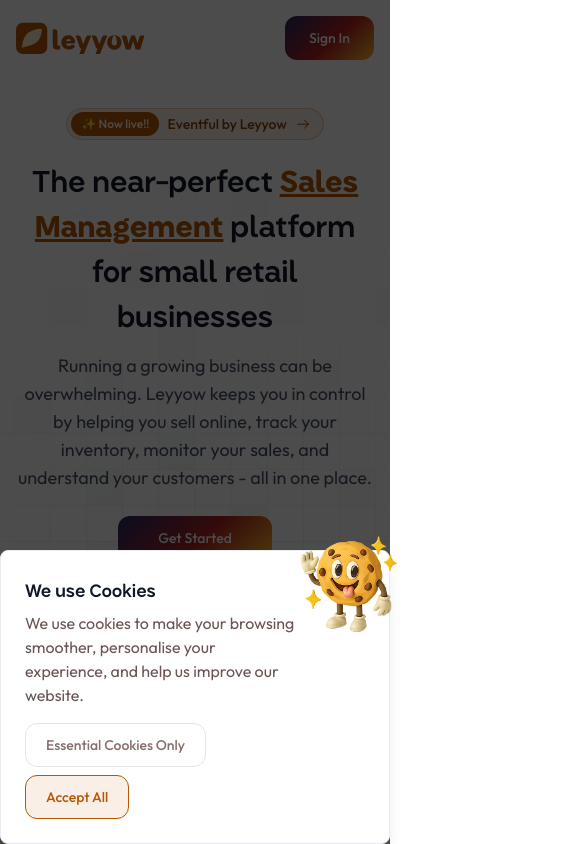
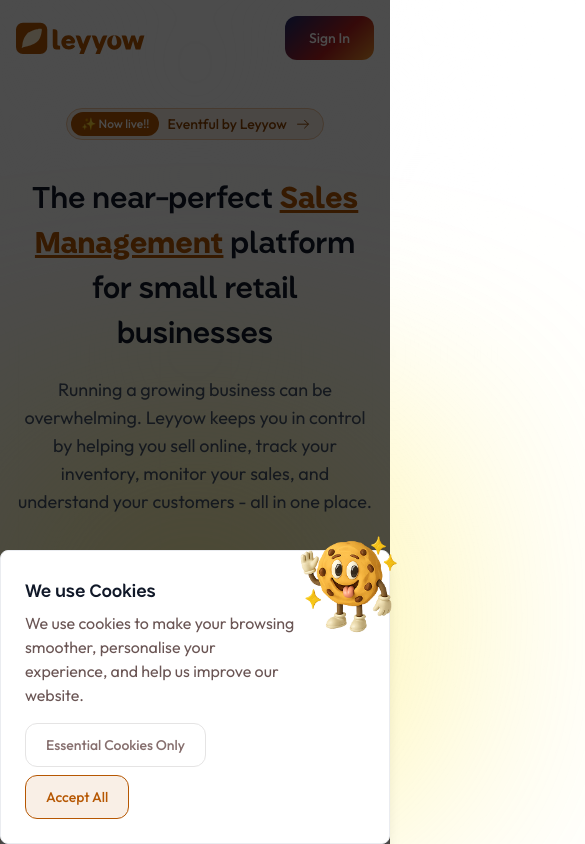
Before and after one commit to alkadelik/new_landing, a Vue app: page / in a window 390 px wide. Shown: the top 844 px of the page, 585 px wide, since content can reach past the window. Built offline with nearby package versions, Linux system fonts and the light colour scheme.

Commit message:
fix: resolve line issue

```diff
--- a/src/App.vue
+++ b/src/App.vue
@@ -48,18 +48,7 @@
 
         <div class="inline-flex items-center gap-2 sm:gap-6">
           <a href="http://suite.leyyow.com/signup" target="_blank" rel="noopener noreferrer">
-            <AppButton
-              class="px-6!"
-              label="Sign In"
-              style="
-                background: linear-gradient(
-                  136.41deg,
-                  #1a2a6c -3.7%,
-                  #b21f1f 53.98%,
-                  #fdbb2d 99.39%
-                );
-              "
-            />
+            <AppButton class="gradient-btn px-6!" label="Sign In" />
           </a>
         </div>
       </nav>
--- a/src/assets/css/main.css
+++ b/src/assets/css/main.css
@@ -43,3 +43,25 @@
 ::view-transition-new(root) {
   animation: 500ms ease-in-out both slide-in;
 }
+
+.gradient-btn {
+  background-image: linear-gradient(
+    136.41deg,
+    #1a2a6c 0%,
+    #b21f1f 25%,
+    #fdbb2d 50%,
+    #b21f1f 75%,
+    #1a2a6c 100%
+  );
+  background-size: 300% 100%;
+  transition: all 0.4s ease-in-out;
+}
+
+.gradient-btn:hover {
+  background-position: 100% 0;
+  transition: all 0.4s ease-in-out;
+}
+
+.gradient-btn:focus {
+  outline: none;
+}
--- a/src/views/index.vue
+++ b/src/views/index.vue
@@ -33,11 +33,34 @@
 <template>
   <div class="font-outfit text-gray-900">
     <section class="py-8 md:py-16" aria-label="Hero section">
+      <div class="relative mx-auto max-w-6xl">
+        <!-- Background with opacity -->
         <div
-        class="relative mx-auto flex max-w-[1440px] flex-col items-center bg-cover bg-center bg-repeat px-4 md:bg-bottom"
-        :style="{ backgroundImage: 'url(/images/home/hero-pattern.svg)' }"
+          :style="{ backgroundImage: 'url(/images/lines.svg)' }"
+          class="pointer-events-none absolute inset-0 bg-size-[91%,100%] bg-center bg-no-repeat opacity-30"
+        ></div>
+
+        <div
+          class="relative mx-auto flex w-full flex-col items-center gap-8 bg-cover bg-center bg-repeat px-4 md:bg-bottom"
         >
-        <div class="mx-auto w-full max-w-4xl text-center">
+          <!-- hero text -->
+          <div class="relative mx-auto mb-12 w-full max-w-4xl text-center">
+            <!-- Radial gradient background -->
+            <div
+              class="pointer-events-none absolute top-1/2 left-1/2 -z-10 h-[150%] w-[150%] -translate-x-1/2 -translate-y-1/2"
+              style="
+                background: radial-gradient(
+                  circle,
+                  rgba(255, 255, 255, 1) 0%,
+                  rgba(255, 255, 255, 0.95) 30%,
+                  rgba(255, 255, 255, 0.8) 50%,
+                  rgba(255, 255, 255, 0.4) 70%,
+                  transparent 100%
+                );
+                filter: blur(60px);
+              "
+            ></div>
+
             <a href="http://eventful.leyyow.com" target="_blank" rel="noopener noreferrer">
               <Chip size="md" class="pl-1!">
                 <template #prepend>
@@ -53,40 +76,50 @@
               </Chip>
             </a>
             <h1
-            class="mt-4 font-sans text-3xl leading-normal font-semibold md:text-4xl"
+              class="mt-8 font-sans text-3xl leading-normal font-semibold md:text-4xl"
               data-aos="fade-up"
               data-aos-delay="200"
             >
               The near-perfect
-            <span class="text-primary-600 font-bold underline">Sales Management</span> platform for
-            small retail businesses
+              <span class="text-primary-600 font-bold underline">Sales Management</span> platform
+              for small retail businesses
             </h1>
             <p
-            class="mt-4 mb-6 text-lg text-gray-600 xl:leading-[1.65]"
+              class="mt-6 mb-10 text-lg text-gray-600 xl:leading-[1.65]"
               data-aos="fade-up"
               data-aos-delay="300"
             >
               Running a growing business can be overwhelming. Leyyow keeps you in control by helping
-            you sell online, track your inventory, monitor your sales, and understand your customers
-            - all in one place.
+              you sell online, track your inventory, monitor your sales, and understand your
+              customers - all in one place.
             </p>
 
-          <AppButton
-            label="Get Started"
-            class="px-10!"
-            style="
-              background: linear-gradient(136.41deg, #1a2a6c -3.7%, #b21f1f 53.98%, #fdbb2d 99.39%);
-            "
-            @click="openSignup()"
-          />
+            <AppButton label="Get Started" class="gradient-btn px-10!" @click="openSignup()" />
           </div>
         </div>
+
+        <!-- Yellowish radial gradient behind button and dashboard -->
+        <div
+          class="pointer-events-none absolute top-1/4 left-1/2 -z-10 h-[600px] w-[800px] -translate-x-1/2 md:h-[400px] md:w-[1000px]"
+          style="
+            background: radial-gradient(
+              circle,
+              rgba(253, 224, 0, 0.4) 0%,
+              rgba(253, 224, 0, 0.25) 30%,
+              rgba(253, 224, 0, 0.15) 50%,
+              rgba(253, 224, 0, 0.05) 70%,
+              transparent 100%
+            );
+            filter: blur(80px);
+          "
+        ></div>
 
         <img
           src="/images/dashboard.png"
           alt="Leyyow sales management dashboard showing inventory, orders, and analytics for small retail businesses"
-        class="mx-auto mt-8 w-full max-w-6xl"
+          class="relative z-10 mx-auto mt-8 w-full max-w-6xl"
         />
+      </div>
 
       <div class="mx-auto max-w-6xl px-4 py-6" role="region" aria-label="Key solutions">
         <div>
@@ -308,10 +341,8 @@
         >
           <AppButton
             label="Get Started"
-            class="mt-auto px-10!"
-            style="
-              background: linear-gradient(136.41deg, #1a2a6c -3.7%, #b21f1f 53.98%, #fdbb2d 99.39%);
-            "
+            class="gradient-btn mt-auto px-10!"
+            style=""
             @click="openSignup()"
           />
         </div>
@@ -321,7 +352,7 @@
     <AppSection
       id="testimonials"
       class="py-12 md:py-24"
-      :style="{ backgroundImage: 'url(/images/home/hero-pattern.svg)' }"
+      :style="{ backgroundImage: 'url(/images/lines.svg)' }"
     >
       <div class="mx-auto mb-8 max-w-xl px-4 text-center md:mb-16">
         <h2
@@ -450,7 +481,7 @@
         </p>
         <AppButton
           label="Get Started"
-          class="mt-6 px-10!"
+          class="gradient-btn mt-6 px-10!"
           style="
             background: linear-gradient(136.41deg, #1a2a6c -3.7%, #b21f1f 53.98%, #fdbb2d 99.39%);
           "
@@ -462,7 +493,7 @@
     <AppSection
       background="my-12"
       class="py-20"
-      :style="{ backgroundImage: 'url(/images/home/hero-pattern.svg)' }"
+      :style="{ backgroundImage: 'url(/images/lines.svg)' }"
     >
       <div class="mx-auto mb-8 max-w-xl px-4 text-center">
         <h2
```
Also changed, not shown: public/images/lines.svg (added). Lines whose indentation alone changed are shown as unchanged.
